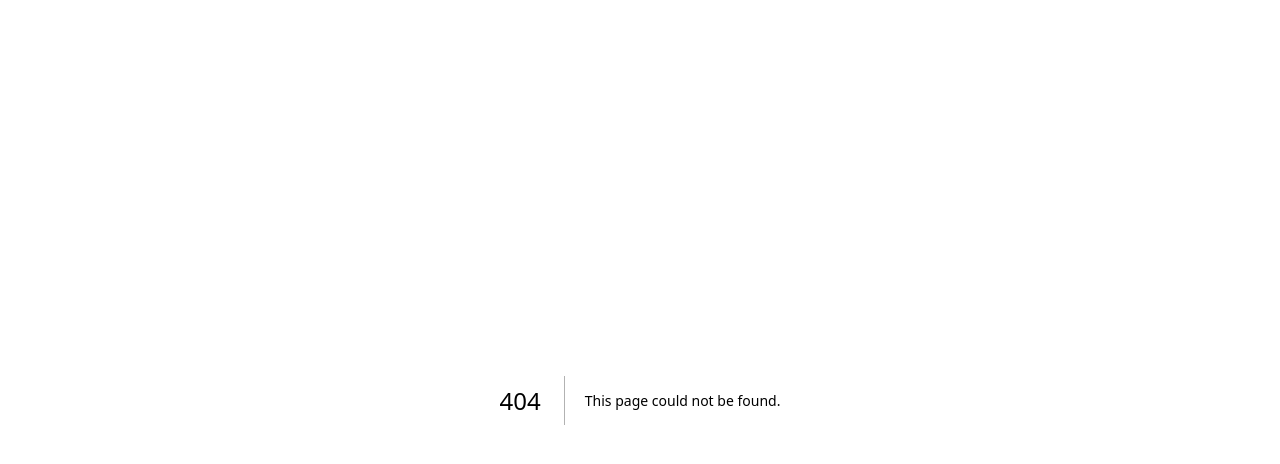
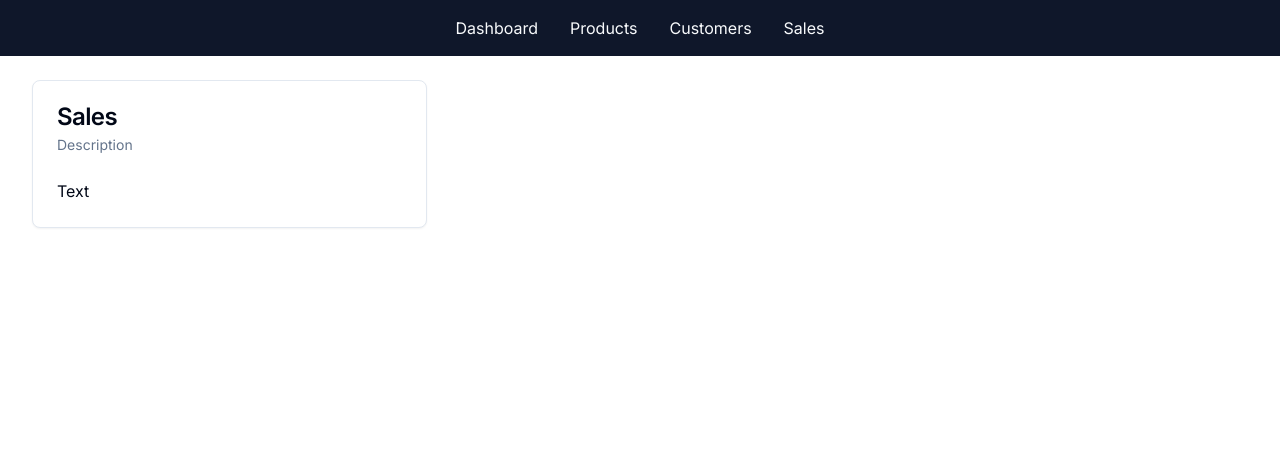
Before and after one commit to JBlackburn94/ecomm-store, a Next.js app: page /admin in a window 1280 px wide. Before the commit this address had no page. Shown: the top 464 px of the page. Built offline with nearby package versions, Linux system fonts and the light colour scheme.

Commit message:
adds the admin layout along with connecting prisma to nextjs

```diff
--- /dev/null
+++ b/src/app/admin/layout.tsx
@@ -0,0 +1,19 @@
+import { Nav, NavLink } from "../../components/Nav";
+
+export default function AdminLayout({
+  children,
+}: Readonly<{
+  children: React.ReactNode;
+}>) {
+  return (
+    <>
+      <Nav>
+        <NavLink href="/admin/dashboards">Dashboard</NavLink>
+        <NavLink href="/admin/products">Products</NavLink>
+        <NavLink href="/admin/users">Customers</NavLink>
+        <NavLink href="/admin/orders">Sales</NavLink>
+      </Nav>
+      <div className="container my-6">{children}</div>
+    </>
+  );
+}
--- /dev/null
+++ b/src/app/admin/page.tsx
@@ -0,0 +1,9 @@
+import { DashboardCard } from "@/components/DashboardCard";
+
+export default function AdminDashboard() {
+  return (
+    <div className="grid grid-cols-1 md:grid-cols-2 lg:grid-cols-3 gap-4">
+      <DashboardCard title="Sales" subtitle="Description" body="Text" />
+    </div>
+  );
+}
--- a/src/app/layout.tsx
+++ b/src/app/layout.tsx
@@ -9,8 +9,8 @@
 });
 
 export const metadata: Metadata = {
-  title: "Create Next App",
-  description: "Generated by create next app",
+  title: "E-Commerce App",
+  description: "E-Commerce Portfiolio Project by Jason Blackburn",
 };
 
 export default function RootLayout({
--- /dev/null
+++ b/src/components/DashboardCard.tsx
@@ -0,0 +1,25 @@
+import {
+  Card,
+  CardContent,
+  CardDescription,
+  CardHeader,
+  CardTitle,
+} from "@/components/ui/card";
+
+type DashboardCardProps = {
+  title: string;
+  subtitle: string;
+  body: string;
+};
+
+export function DashboardCard({ title, subtitle, body }: DashboardCardProps) {
+  return (
+    <Card>
+      <CardHeader>
+        <CardTitle>{title}</CardTitle>
+        <CardDescription>{subtitle}</CardDescription>
+      </CardHeader>
+      <CardContent>{body}</CardContent>
+    </Card>
+  );
+}
--- /dev/null
+++ b/src/components/Nav.tsx
@@ -0,0 +1,26 @@
+"use client";
+import Link from "next/link";
+import { ComponentProps } from "react";
+import { usePathname } from "next/navigation";
+import { cn } from "@/lib/utils";
+
+export function Nav({ children }: { children: React.ReactNode }) {
+  return (
+    <nav className="bg-primary text-primary-foreground flex justify-center px-4">
+      {children}
+    </nav>
+  );
+}
+
+export function NavLink(props: Omit<ComponentProps<typeof Link>, "className">) {
+  const pathName = usePathname();
+  return (
+    <Link
+      {...props}
+      className={cn(
+        "p-4 hover:bg-secondary hover:text-secondary-foreground focus-visible:hover:bg-secondary focus-visible:hover:text-secondary-foreground",
+        pathName === props.href && "bg-background text-foreground"
+      )}
+    ></Link>
+  );
+}
--- /dev/null
+++ b/src/components/ui/card.tsx
@@ -0,0 +1,79 @@
+import * as React from "react"
+
+import { cn } from "@/lib/utils"
+
+const Card = React.forwardRef<
+  HTMLDivElement,
+  React.HTMLAttributes<HTMLDivElement>
+>(({ className, ...props }, ref) => (
+  <div
+    ref={ref}
+    className={cn(
+      "rounded-lg border bg-card text-card-foreground shadow-sm",
+      className
+    )}
+    {...props}
+  />
+))
+Card.displayName = "Card"
+
+const CardHeader = React.forwardRef<
+  HTMLDivElement,
+  React.HTMLAttributes<HTMLDivElement>
+>(({ className, ...props }, ref) => (
+  <div
+    ref={ref}
+    className={cn("flex flex-col space-y-1.5 p-6", className)}
+    {...props}
+  />
+))
+CardHeader.displayName = "CardHeader"
+
+const CardTitle = React.forwardRef<
+  HTMLParagraphElement,
+  React.HTMLAttributes<HTMLHeadingElement>
+>(({ className, ...props }, ref) => (
+  <h3
+    ref={ref}
+    className={cn(
+      "text-2xl font-semibold leading-none tracking-tight",
+      className
+    )}
+    {...props}
+  />
+))
+CardTitle.displayName = "CardTitle"
+
+const CardDescription = React.forwardRef<
+  HTMLParagraphElement,
+  React.HTMLAttributes<HTMLParagraphElement>
+>(({ className, ...props }, ref) => (
+  <p
+    ref={ref}
+    className={cn("text-sm text-muted-foreground", className)}
+    {...props}
+  />
+))
+CardDescription.displayName = "CardDescription"
+
+const CardContent = React.forwardRef<
+  HTMLDivElement,
+  React.HTMLAttributes<HTMLDivElement>
+>(({ className, ...props }, ref) => (
+  <div ref={ref} className={cn("p-6 pt-0", className)} {...props} />
+))
+CardContent.displayName = "CardContent"
+
+const CardFooter = React.forwardRef<
+  HTMLDivElement,
+  React.HTMLAttributes<HTMLDivElement>
+>(({ className, ...props }, ref) => (
+  <div
+    ref={ref}
+    className={cn("flex items-center p-6 pt-0", className)}
+    {...props}
+  />
+))
+CardFooter.displayName = "CardFooter"
+
+export { Card, CardHeader, CardFooter, CardTitle, CardDescription, CardContent }
--- /dev/null
+++ b/src/db/db.ts
@@ -0,0 +1,15 @@
+import {PrismaClient} from '@prisma/client';
+
+const prismaClientSingleton = () => {
+    return new PrismaClient();
+}
+
+declare global {
+    var db: undefined | ReturnType<typeof prismaClientSingleton>
+}
+
+const db = globalThis.db ?? prismaClientSingleton();
+
+export default db;
+
+if (process.env.NODE_ENV !== 'production') globalThis.db = db;
```
